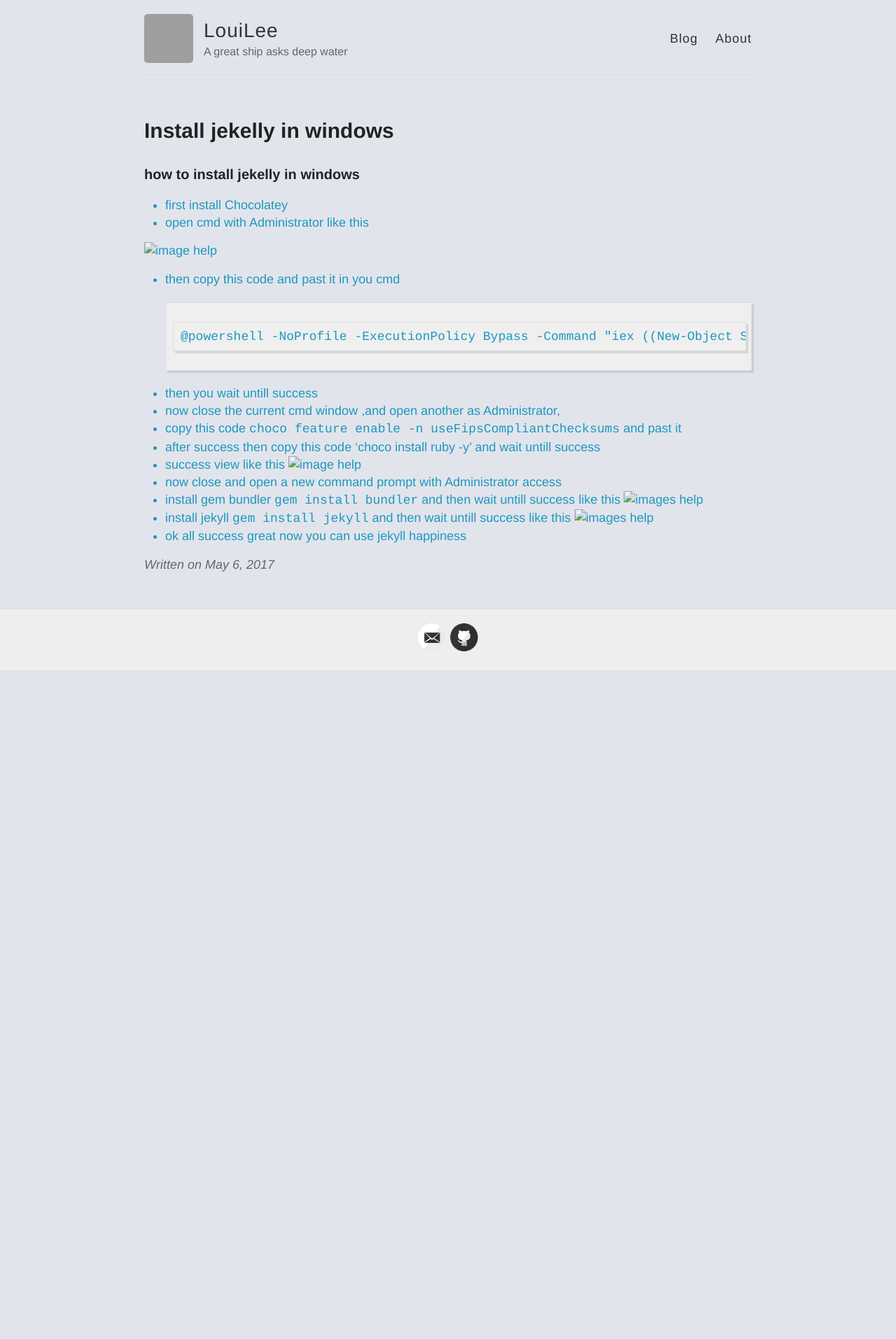
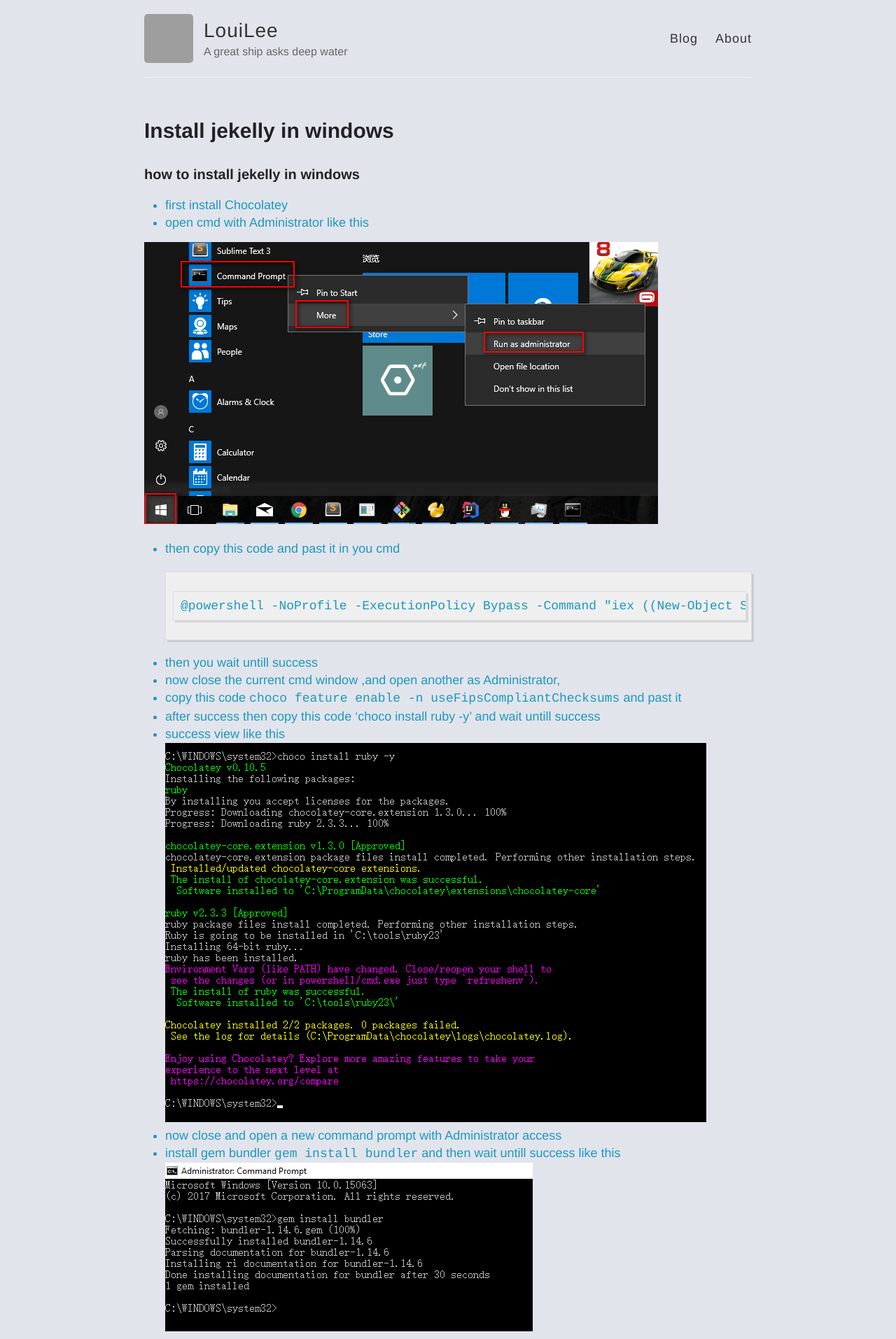
Before and after one commit to 7568/7568.github.io, a Jekyll site: the page built from _posts/2017-05/2017-05-06-install jekelly in windows.md, in a window 1280 px wide. Shown: the top 1914 px of the page at 70% size. Built offline with Jekyll 4.4.1, drawn with Linux system fonts in a browser that asks for light colours; our own code applies the rules of GitHub Pages for plain Markdown files; before the commit the page ends 959 px from its top, so only the background shows below that; grey boxes are pictures that could not be loaded.

Commit message:
update image link

````diff
--- a/_posts/2017-05/2017-05-06-install jekelly in windows.md
+++ b/_posts/2017-05/2017-05-06-install jekelly in windows.md
@@ -2,7 +2,7 @@
 - first install Chocolatey
 - open cmd with Administrator like this
 
- ![image help](images/001.png)
+ ![image help](/images/001.png)
 - then copy this code and past it in you cmd
 ```
 @powershell -NoProfile -ExecutionPolicy Bypass -Command "iex ((New-Object System.Net.WebClient).DownloadString('https://chocolatey.org/install.ps1 && SET "PATH=%PATH%;%ALLUSERSPROFILE%\chocolatey\bin"
@@ -12,10 +12,10 @@
 - copy this code `choco feature enable -n useFipsCompliantChecksums` and past it
 - after success then copy this code 'choco install ruby -y' and wait untill success
 - success view like this
-  ![image help](images/002.png)
+  ![image help](/images/002.png)
 - now close and open a new command prompt with Administrator access
 - install gem bundler `gem install bundler` and then wait untill success like this
-  ![images help](images/003.png)
+  ![images help](/images/003.png)
 - install jekyll `gem install jekyll` and then wait untill success like this
-  ![images help](images/004.png)
+  ![images help](/images/004.png)
 - ok all success great now you can use jekyll happiness
````
